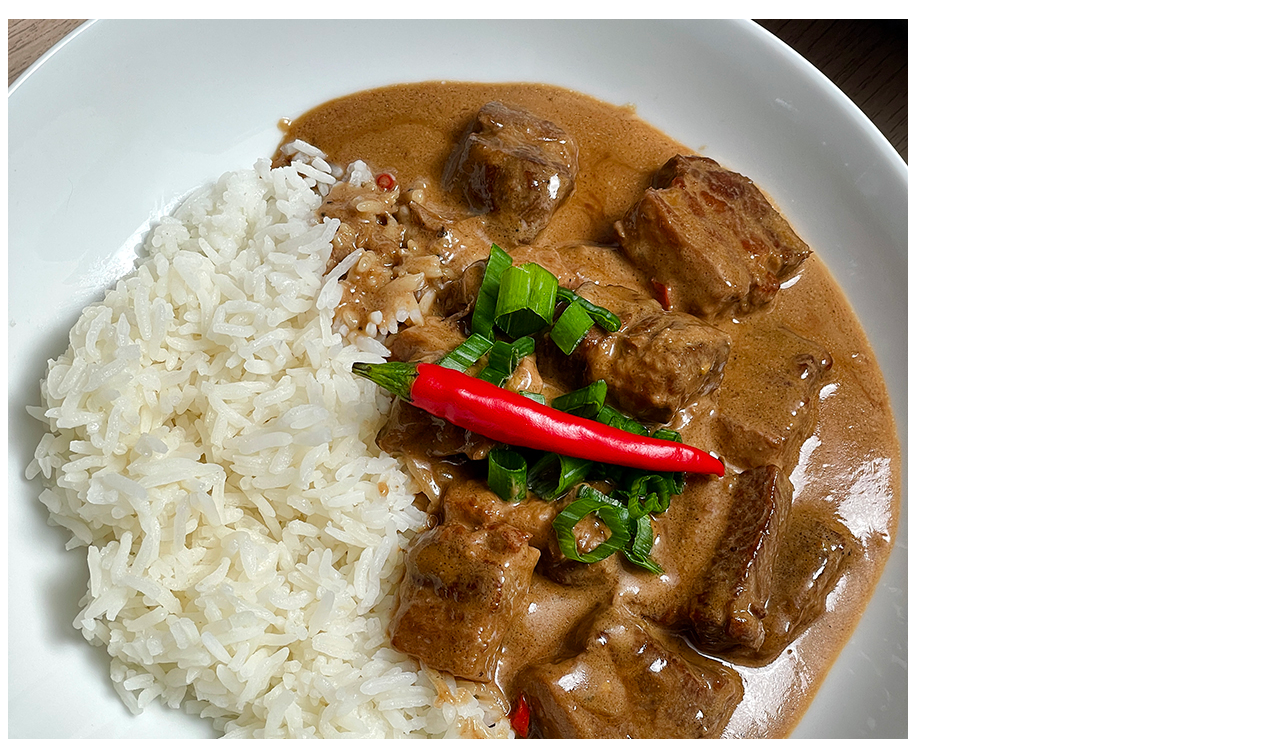
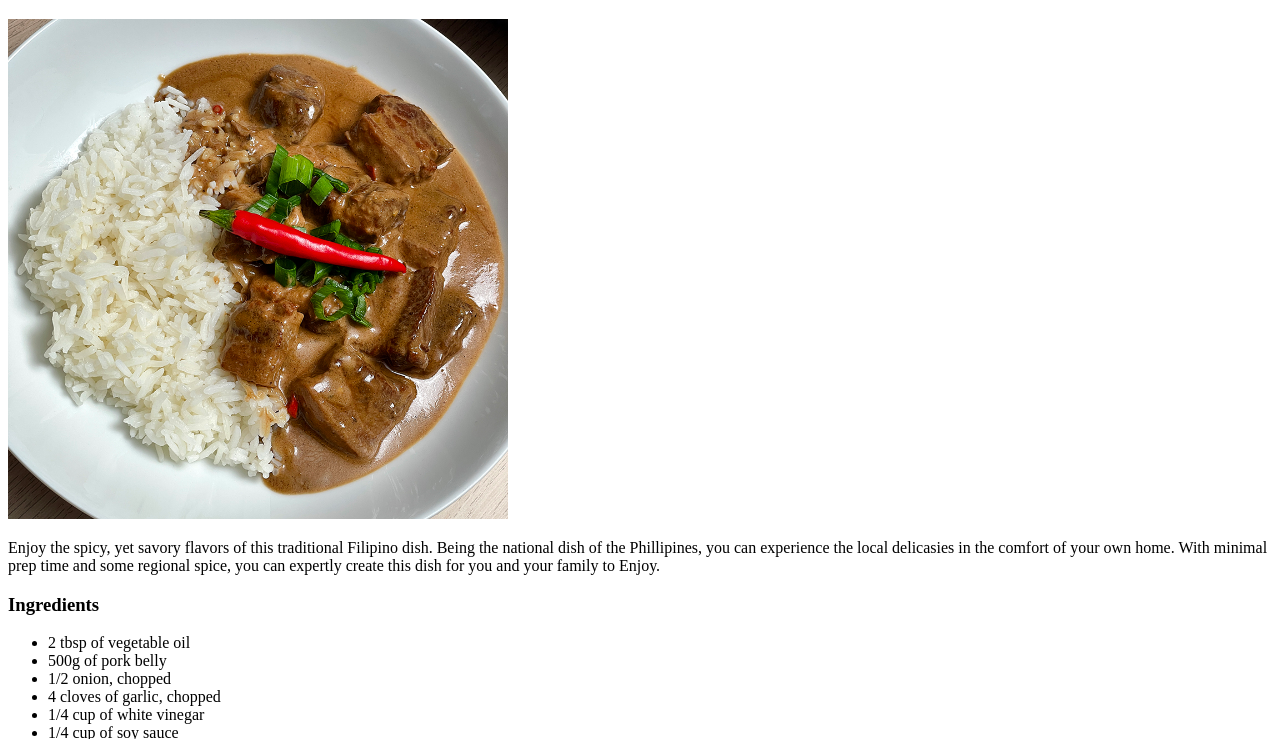
Before and after one commit to dvgpro/Odin-Recipes, a plain HTML site: page recipes/coconut_pork_adobo.html in a window 1280 px wide. Shown: the part 61-800 px from the top of the page. Drawn offline with Linux system fonts and the light colour scheme.

Commit message:
Fix the image size of the coconut pork adobo
Fix the image size of the coconut pork adobo recipe to be
standardized with the other recipe's  images.

```diff
--- a/recipes/coconut_pork_adobo.html
+++ b/recipes/coconut_pork_adobo.html
@@ -7,7 +7,7 @@
 
     <body>
         <h1>Filipino Coconut Pork Adobo Recipe</h1>
-        <img src="./images/Filipino-Coconut-Pork-Adobo.jpg" alt="Filipino coconut pork adobo served on a plate next to white rice">
+        <img src="./images/Filipino-Coconut-Pork-Adobo.jpg" alt="Filipino coconut pork adobo served on a plate next to white rice" height="auto" width="500">
 
         <p>Enjoy the spicy, yet savory flavors of this traditional Filipino dish. Being the national
             dish of the Phillipines, you can experience the local delicasies in the comfort of your
```
